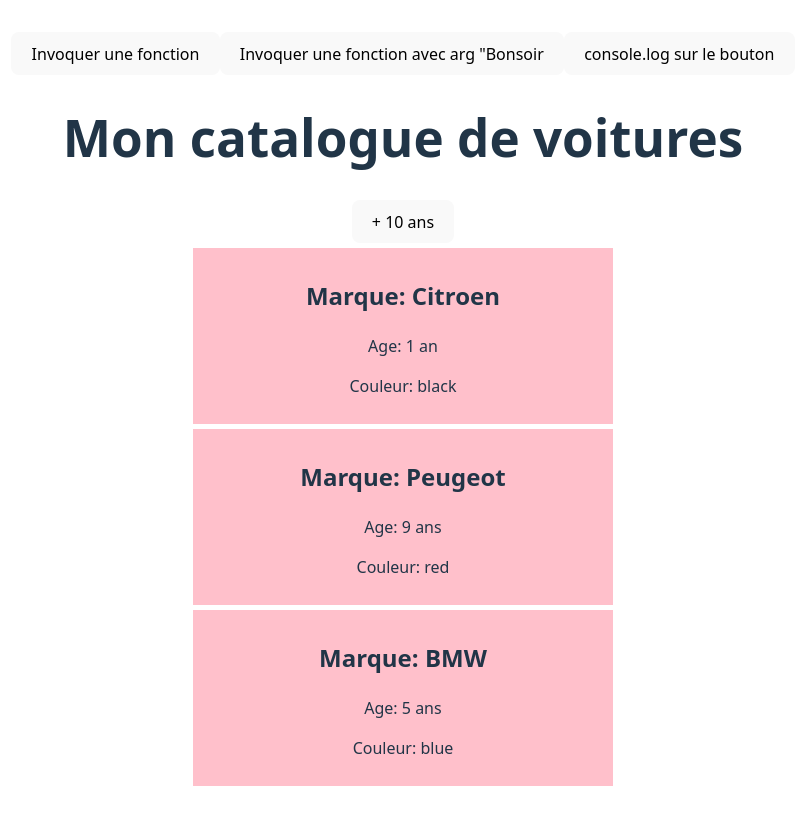
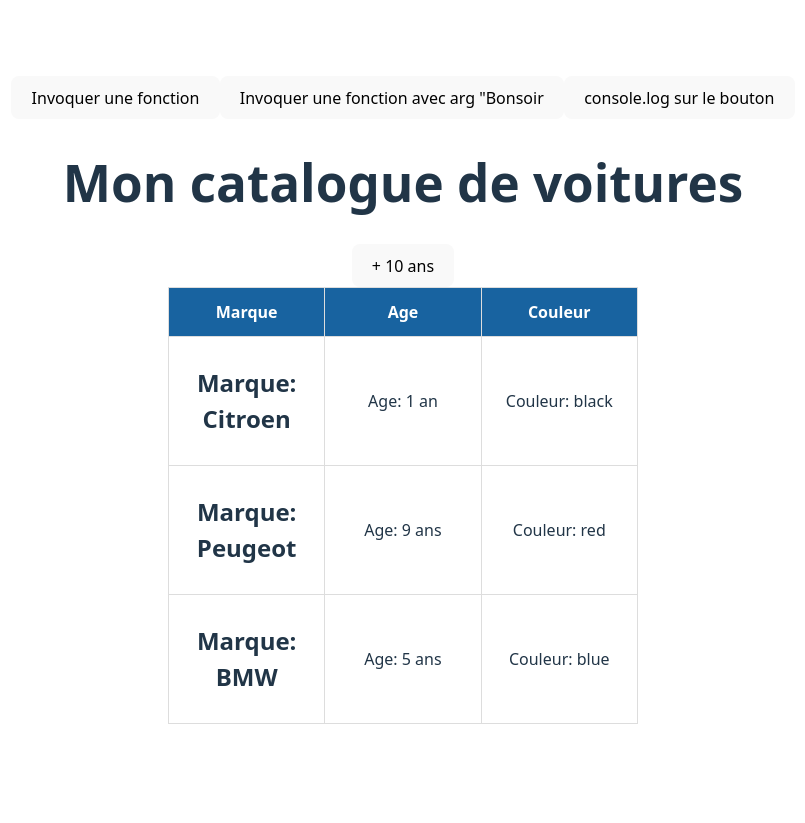
Before and after one commit to emmanuelMartin53/cars, a React (Vite) app: page / in a window 1280 px wide. Shown: the whole page, without its empty margins (237-1042 px from the left). After the commit the page ends 800 px from the top, so only its background shows below. Built offline with nearby package versions, Linux system fonts and the light colour scheme.

Commit message:
mise enplace table + css

```diff
--- a/src/components/Cars.jsx
+++ b/src/components/Cars.jsx
@@ -1,15 +1,15 @@
 
 const Car = ({color, name, year}) => {
 
-    const colorInfo = color ? <p>Couleur: {color}</p> : <p>Couleur: "Néant"</p>;
+    const colorInfo = color ? (`Couleur: ${color}`) : (`Couleur: "Néant")`);
 
     if (name) {
         return (
-            <div style={ {backgroundColor: 'pink', width: '400px', padding: '10px', margin: '5px auto'} }>
-                <h2>Marque: { name }</h2>
-                <p>Age: {year}</p>
-                {colorInfo}
-            </div>
+            <tr>
+               <td><h2>Marque: { name }</h2></td>
+                <td><p>Age: {year}</p></td>
+                <td>{colorInfo}</td>
+            </tr>
         )
     } else {
       // return null // ce return est Facultatif
--- a/src/components/Mycars.jsx
+++ b/src/components/Mycars.jsx
@@ -1,4 +1,4 @@
-import { Component } from 'react'
+import { Component, Fragment } from 'react'
 import Car from './Cars'
 
 class Mycars extends Component {
@@ -42,48 +42,30 @@
 
     // const [citroen, peugeot, BMW] = this.state.voitures; // destructuring
 
-
-
     return (
-      <div>
+      <Fragment>
         <h1 >{this.props.title}</h1>
 
         <button onClick={this.addTenYears}> + 10 ans</button>
-{/*
-          <Car
-             name={citroen.name}
-             color={citroen.color}
-             year={citroen.year}
-          />
 
-          <Car
-            name={peugeot.name}
-            color={peugeot.color}
-            year={peugeot.year}
-
-          />
-
-          <Car
-            name={BMW.name}
-            color={BMW.color}
-            year={BMW.year}
-          /> */}
+        <table className="carsTable">
+          <tr>
+            <th>Marque</th>
+            <th>Age</th>
+            <th>Couleur</th>
+          </tr>
 
           {
-
             this.state.voitures.map(({name, color, year}, index) => { // Destructuring sur object "voiture" placé en paramètre méthode .map()
               return (
-                <div key={index} >
-                  <Car
-                    name={name}
-                    color={color}
-                    year={this.getAge(year)}
-                  />
-                </div>
+                <Fragment key={index}>
+                  <Car name={name} color={color} year={this.getAge(year)} />
+                </Fragment>
               )
             })
           }
-      </div>
+        </table>
+      </Fragment>
 
     )
   }
--- a/src/components/Welcome.jsx
+++ b/src/components/Welcome.jsx
@@ -1,7 +1,5 @@
-
 
 const Welcome = () => {
-
   const bonjour = () => {
     console.log("Bonjour")
   }
@@ -24,5 +22,4 @@
   )
 
 }
-
 export default Welcome
--- a/src/index.css
+++ b/src/index.css
@@ -1,3 +1,4 @@
+
 :root {
   font-family: system-ui, Avenir, Helvetica, Arial, sans-serif;
   line-height: 1.5;
@@ -21,12 +22,11 @@
 a:hover {
   color: #535bf2;
 }
-
 body {
   margin: 0;
   display: flex;
-  place-items: center;
-  min-width: 320px;
+  justify-content: center;
+  align-items: center;
   min-height: 100vh;
 }
 
@@ -40,6 +40,31 @@
   text-transform: uppercase;
 }
 
+.carsTable {
+  border-collapse: collapse;
+  width: 60%;
+  max-width: 600px;
+  margin: auto;
+}
+
+.carsTable td, .carsTable th {
+  border: 1px solid #ddd;
+  padding: 8px;
+  width: 33%;
+  text-align: center;
+}
+
+.carsTable tr:hover {
+  background-color: #ddd;
+}
+
+.carsTable th {
+  padding-top: 12px;
+  padding-bottom: 12px;
+  background-color: rgb(24, 99, 160);
+  color: white;
+}
+
 button {
   border-radius: 8px;
   border: 1px solid transparent;
@@ -49,14 +74,16 @@
   font-family: inherit;
   background-color: #1a1a1a;
   cursor: pointer;
-  transition: border-color 0.25s;
+  transition: border-color 0.25s, background-color 0.25s;
 }
 button:hover {
   border-color: #646cff;
+  background-color: #333;
 }
 button:focus,
 button:focus-visible {
-  outline: 4px auto -webkit-focus-ring-color;
+  outline: 3px solid #535bf2;
+  outline-offset: 2px;
 }
 
 @media (prefers-color-scheme: light) {
```
